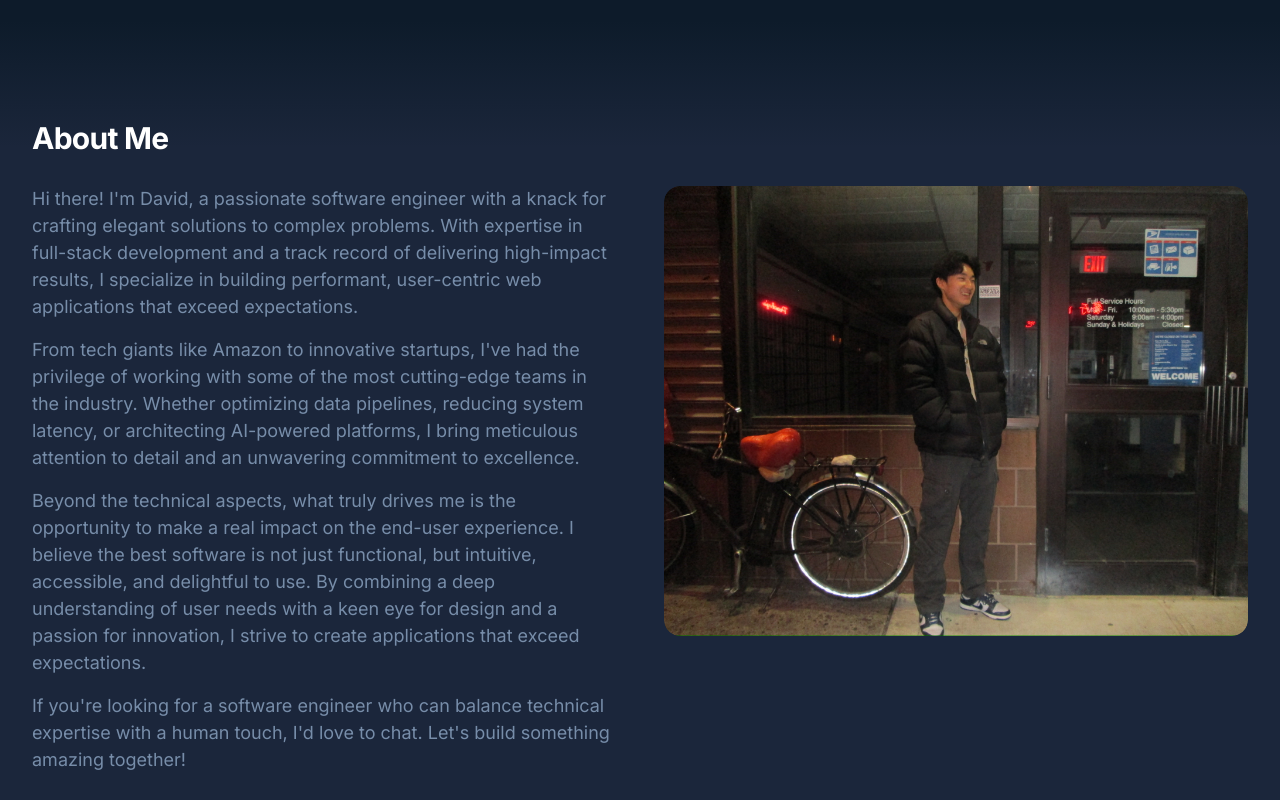
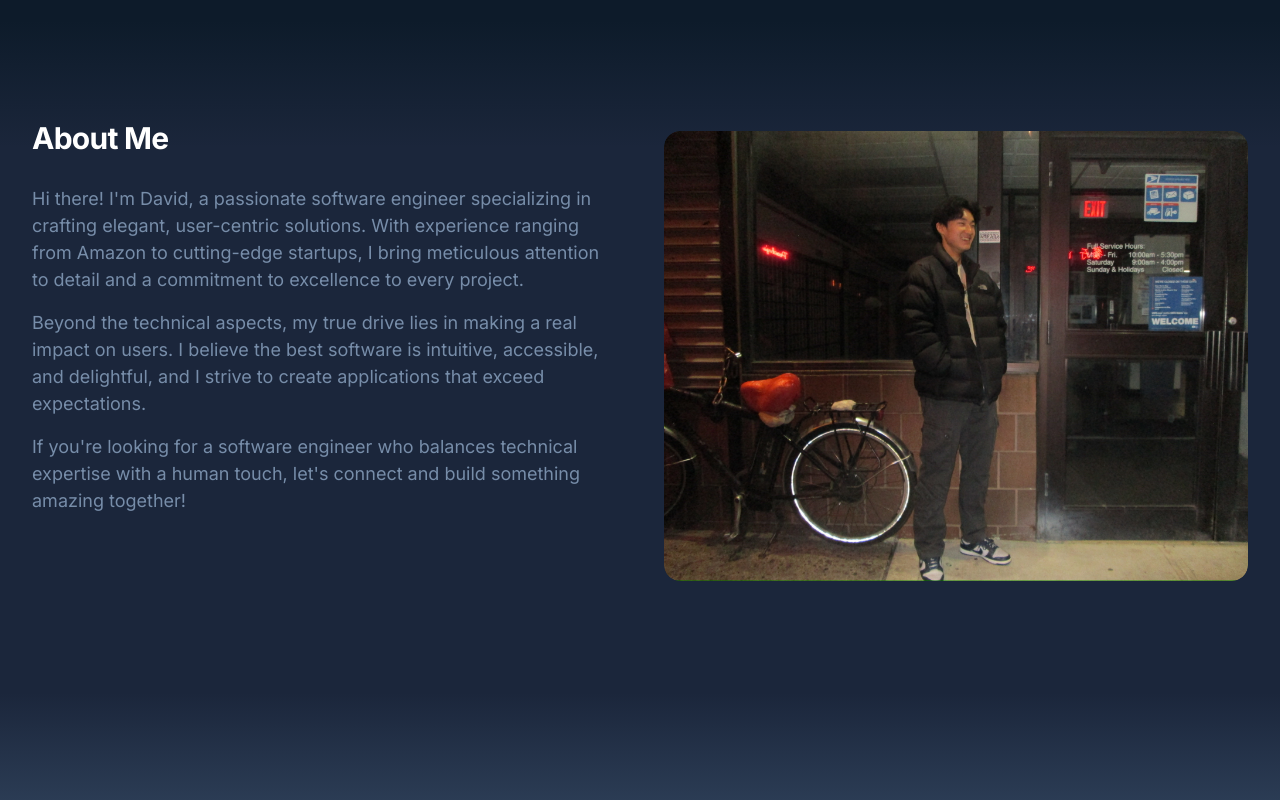
Before and after one commit to DavidYu75/thedavidyu, a Next.js app: page / in a window 1280 px wide. Shown: the part 780-1580 px from the top of the page. Built offline with nearby package versions, Linux system fonts and the light colour scheme.

Commit message:
adjust about me content

```diff
--- a/src/data/about.ts
+++ b/src/data/about.ts
@@ -1,9 +1,8 @@
 export const aboutContent = {
     description: [
-      "Hi there! I'm David, a passionate software engineer with a knack for crafting elegant solutions to complex problems. With expertise in full-stack development and a track record of delivering high-impact results, I specialize in building performant, user-centric web applications that exceed expectations.",
-      "From tech giants like Amazon to innovative startups, I've had the privilege of working with some of the most cutting-edge teams in the industry. Whether optimizing data pipelines, reducing system latency, or architecting AI-powered platforms, I bring meticulous attention to detail and an unwavering commitment to excellence.",
-      "Beyond the technical aspects, what truly drives me is the opportunity to make a real impact on the end-user experience. I believe the best software is not just functional, but intuitive, accessible, and delightful to use. By combining a deep understanding of user needs with a keen eye for design and a passion for innovation, I strive to create applications that exceed expectations.",
-      "If you're looking for a software engineer who can balance technical expertise with a human touch, I'd love to chat. Let's build something amazing together!"
+      "Hi there! I'm David, a passionate software engineer specializing in crafting elegant, user-centric solutions. With experience ranging from Amazon to cutting-edge startups, I bring meticulous attention to detail and a commitment to excellence to every project.",
+      "Beyond the technical aspects, my true drive lies in making a real impact on users. I believe the best software is intuitive, accessible, and delightful, and I strive to create applications that exceed expectations.",
+      "If you're looking for a software engineer who balances technical expertise with a human touch, let's connect and build something amazing together!"
     ],
     skills: [
       'React',
--- a/src/styles/About.module.css
+++ b/src/styles/About.module.css
@@ -128,7 +128,7 @@
     border-radius: 1rem;
     background-color: #1E293B;
     overflow: hidden;
-    margin-top: 70px;
+    margin-top: 15px;
   }
 
   .imageOverlay {
```
